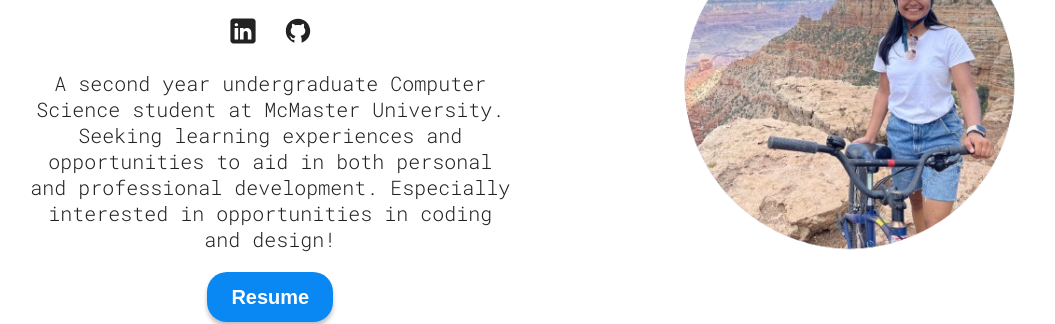
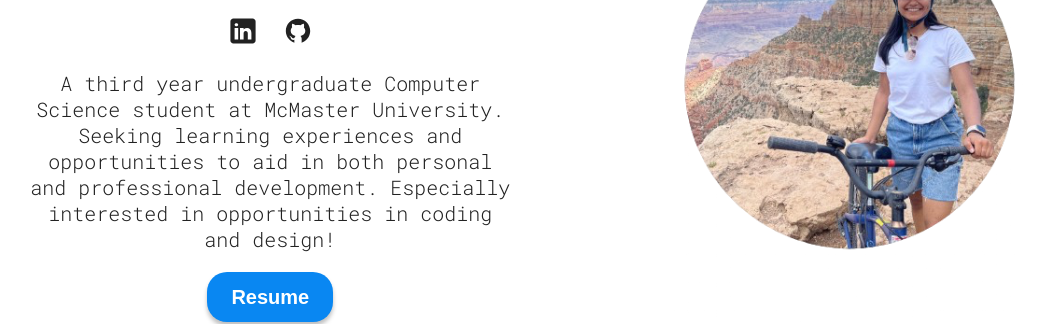
Before and after one commit to bhumika-gupta/personal-site, a React (Vite) app: page / in a window 1280 px wide. Shown: the part 314-638 px from the top of the page, without its empty margins (113-1168 px from the left). Built offline with nearby package versions, Linux system fonts and the light colour scheme.

Commit message:
Update current program year

```diff
--- a/src/sections/Hero/Hero.jsx
+++ b/src/sections/Hero/Hero.jsx
@@ -53,7 +53,7 @@ function Hero() {
                         <img src={githubIcon} alt="Github icon" />
                     </a>
                 </span>
-                <p className={styles.description}>A second year undergraduate Computer Science student at McMaster University. Seeking learning experiences and opportunities to aid in both personal and professional development. Especially interested in opportunities in coding and design!</p>
+                <p className={styles.description}>A third year undergraduate Computer Science student at McMaster University. Seeking learning experiences and opportunities to aid in both personal and professional development. Especially interested in opportunities in coding and design!</p>
                 <a href={CV} download>
                     <button className="hover">
                         Resume
```
